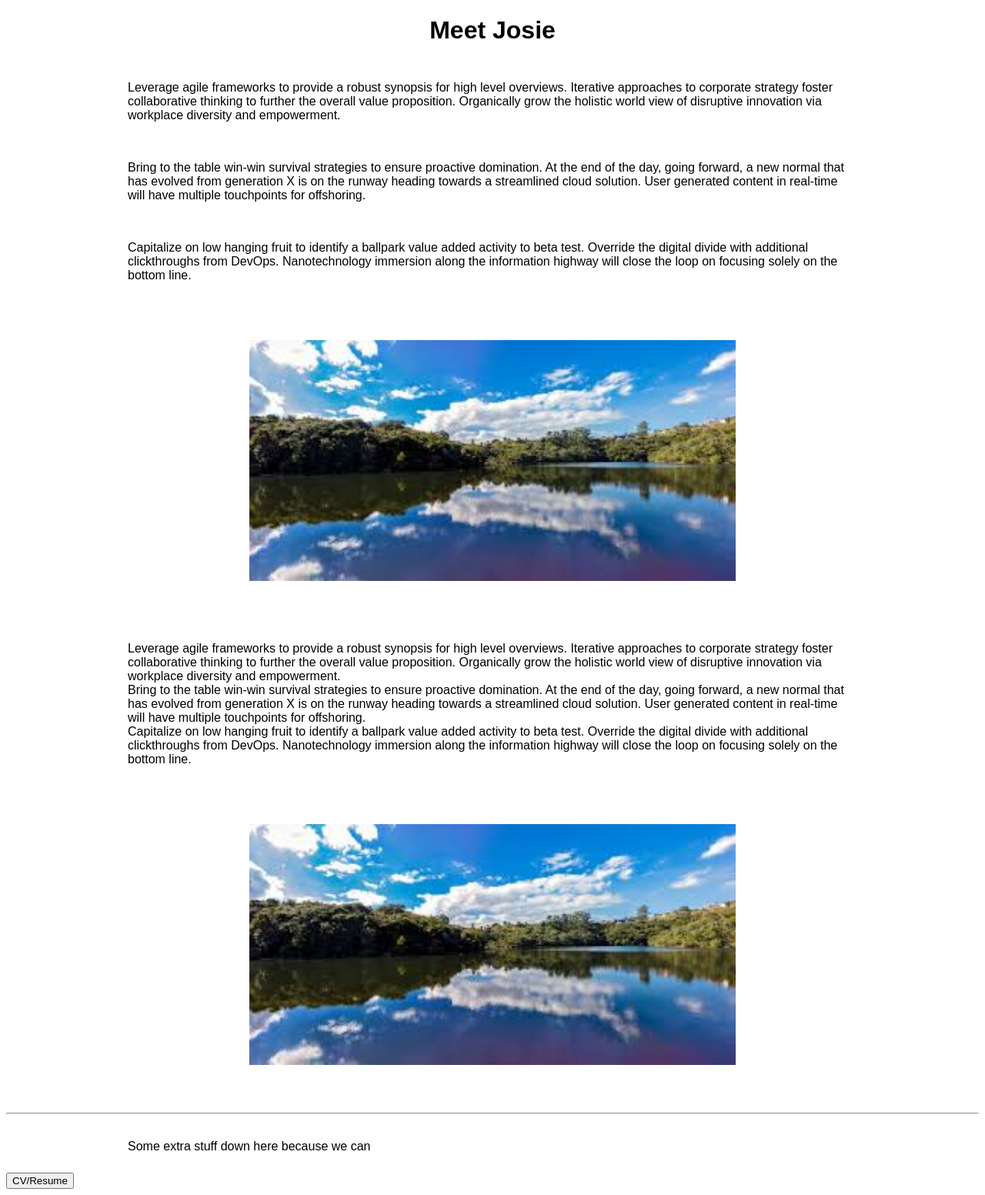
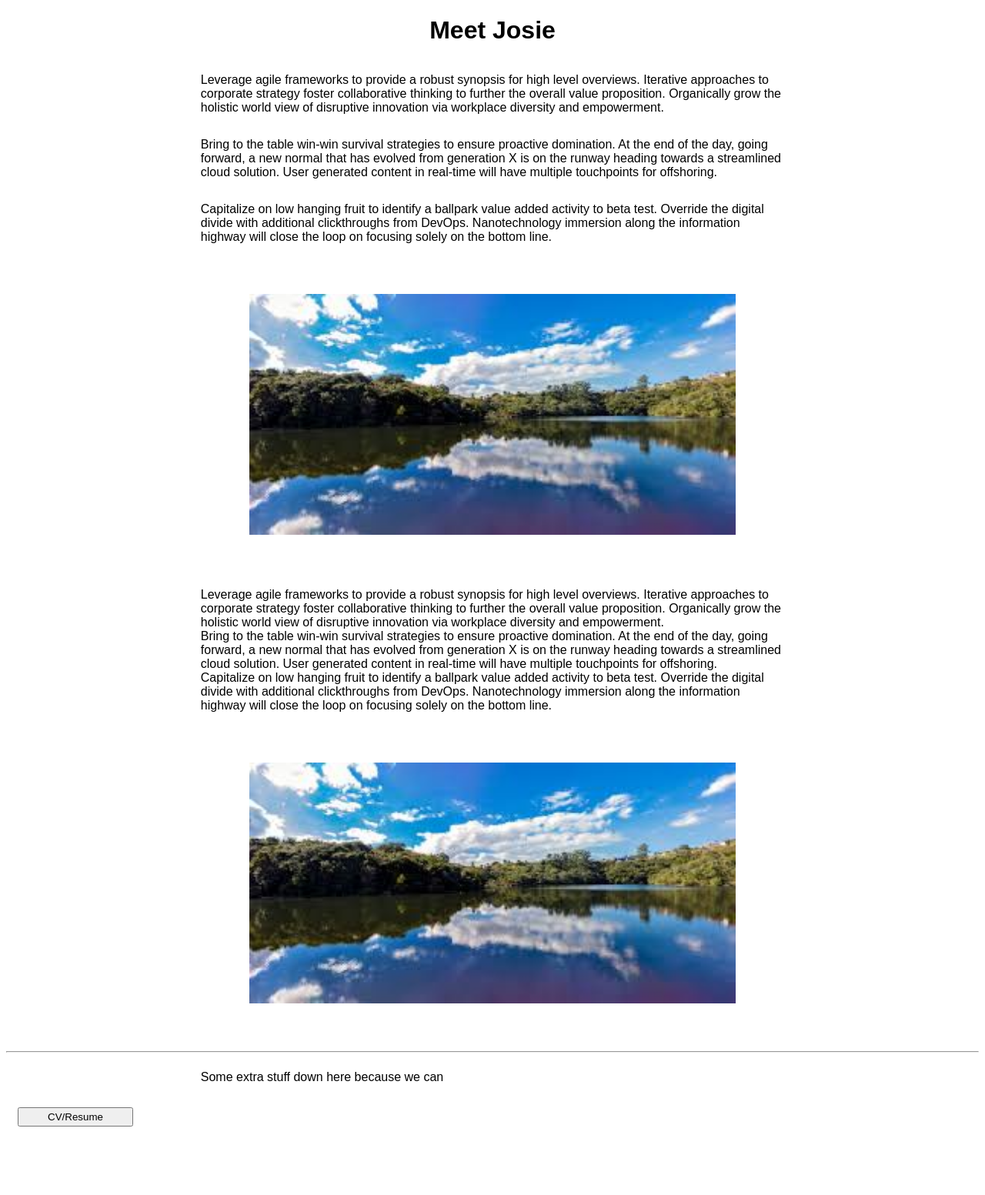
Before and after one commit to rhubarb0130/josie_website, a Flask app: page / in a window 1280 px wide. Shown: the whole page at 77% size. After the commit the page ends 1464 px from the top, so only its background shows below. Run offline with Flask 2, Linux system fonts and the light colour scheme; some libraries are stand-ins or nearby versions.

Commit message:
add requirements.txt

```diff
--- a/static/styles/mainstyle.css
+++ b/static/styles/mainstyle.css
@@ -3,16 +3,25 @@
 }
 
 p{
- margin:auto;
- width:75%;
- text-align:left;
- padding: 25px;
+    padding:15px;
+    margin:auto;
+    width:60%;
+    text-align:left;
+}
+
+button{
+    padding:0px;
+    margin:15px;
+    height:25px;
+    width:150px;
+    float:left;
 }
 
 .fade {
-  padding: 50px;
-  width:50%;
-  margin:auto;
+    padding:50px;
+    margin:0px;
+    width:50%;
+    margin:auto;
 }
 
 /* Change CSS based on screen size*/
--- a/web_pages/download_content.py
+++ b/web_pages/download_content.py
@@ -2,6 +2,7 @@
 
 from flask import request, send_file
 from flask.views import View
+
 
 class CvDownload(View):
     methods = ['GET']
```
Also changed, not shown: setup_files/requirements.txt (added, +11 -0 lines).
